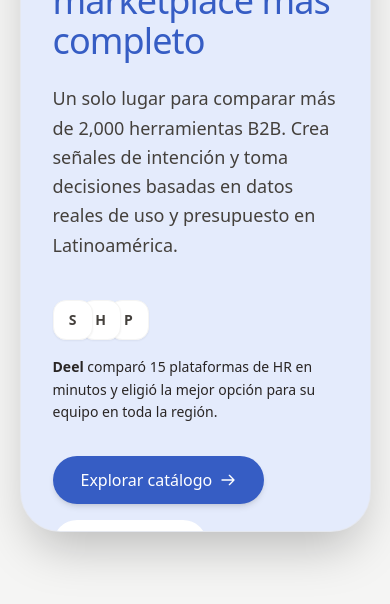
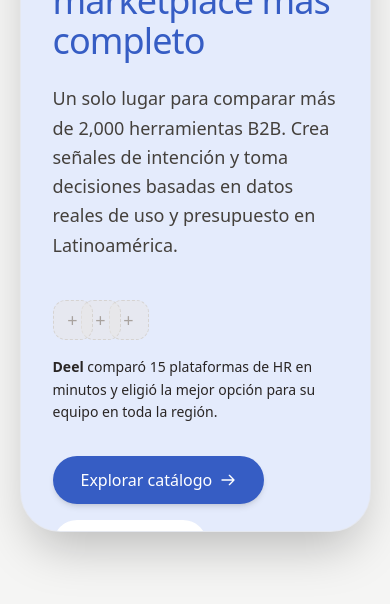
Before and after one commit to mxfounders/showcasemx, a Next.js app: page /aplicar in a window 390 px wide. Shown: the part 5572-6176 px from the top of the page. Built offline with nearby package versions, Linux system fonts and the light colour scheme; no server answers; the database is empty.

Commit message:
style(landing): convert tiny overlapping icons to miniature dashed empty mockups

```diff
--- a/src/components/landing-stacking-cards.tsx
+++ b/src/components/landing-stacking-cards.tsx
@@ -139,13 +139,13 @@ export function LandingStackingCards() {
             <div className="mt-auto md:mt-0">
               {/* Overlapping Mockups & Testimonial */}
               <div className="flex items-center -space-x-3 mb-4">
-                {item.icons.map((icon, i) => (
+                {[1, 2, 3].map((_, i) => (
                   <div
                     key={i}
-                    className="w-10 h-10 sm:w-12 sm:h-12 rounded-[0.8rem] bg-white shadow-sm border border-stone-100 flex items-center justify-center text-stone-700 font-bold text-sm sm:text-base relative"
-                    style={{ zIndex: item.icons.length - i }}
+                    className="w-10 h-10 sm:w-12 sm:h-12 rounded-[0.8rem] bg-stone-200/50 border border-dashed border-stone-300 flex items-center justify-center text-stone-400 text-lg sm:text-xl relative hover:bg-stone-200/80 transition-colors"
+                    style={{ zIndex: 3 - i }}
                   >
-                    {icon}
+                    +
                   </div>
                 ))}
               </div>
```
